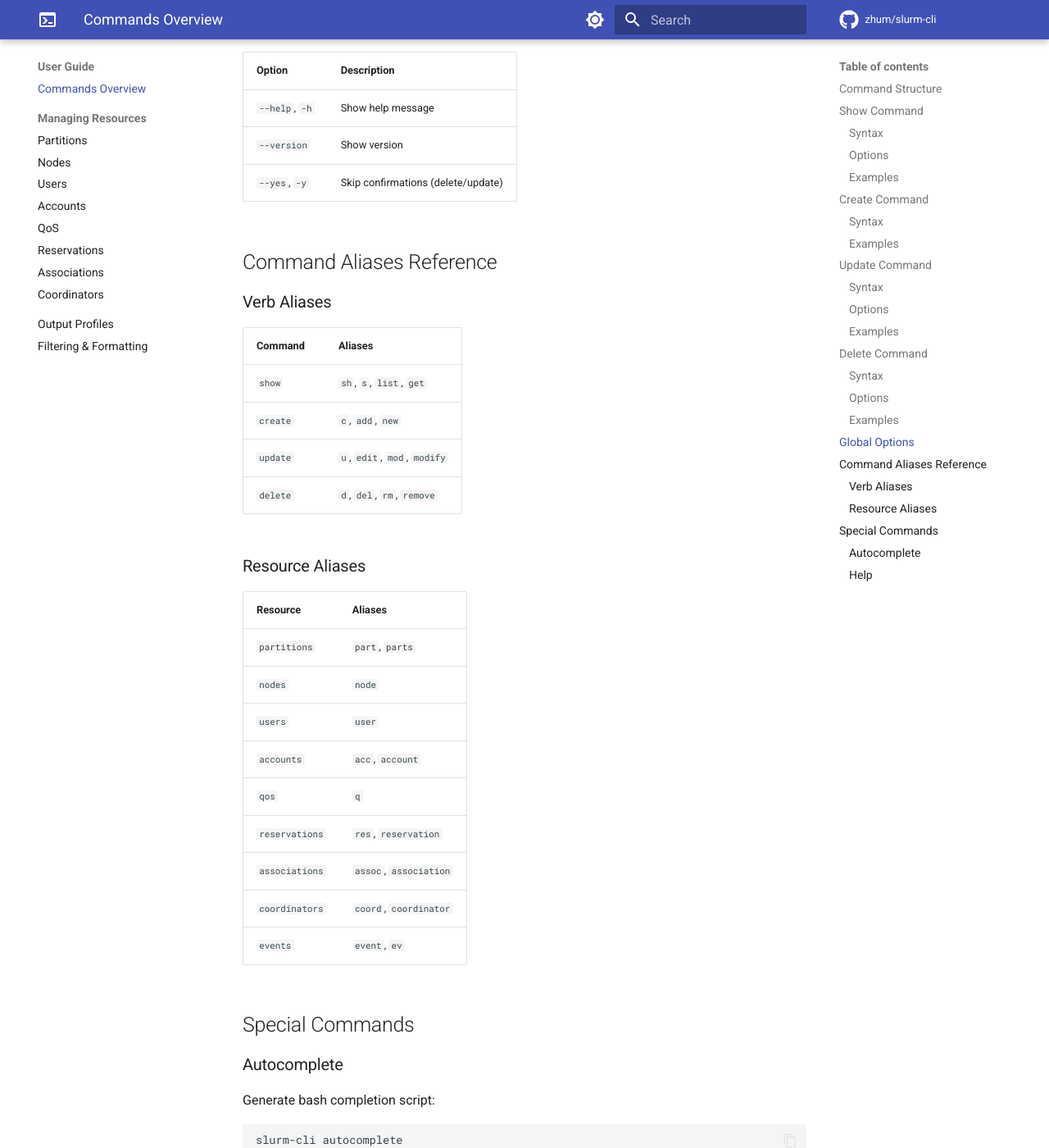
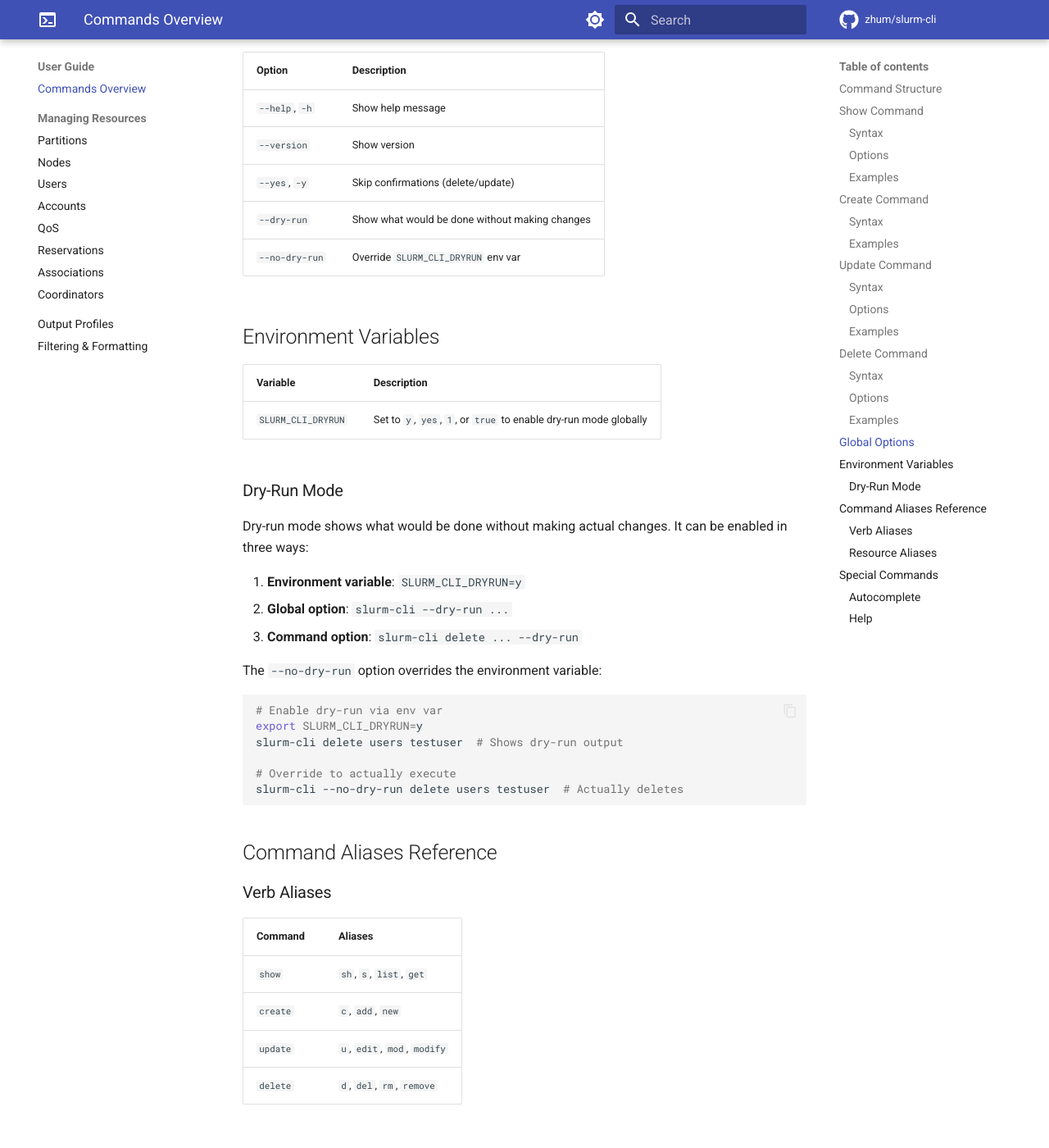
Before and after one commit to zhum/slurm-swiss-knife, an MkDocs documentation site: the page built from docs/user-guide/commands.md, in a window 1280 px wide and 1400 px high, scrolled down 4188 px. Shown: the whole window at 82% size. Built offline with MkDocs 1.6.1 and Material for MkDocs 9.7.7, drawn with Linux system fonts in a browser that asks for light colours; comment, search, counter and statistics services are not loaded; the version menu is left out.

Commit message:
docs: Add documentation for SLURM_CLI_DRYRUN env var and dry-run options
- Document --dry-run and --no-dry-run global options
- Add Environment Variables section with SLURM_CLI_DRYRUN
- Add Dry-Run Mode section with examples
- Update CHANGELOG with global dry-run feature

````diff
--- a/docs/user-guide/commands.md
+++ b/docs/user-guide/commands.md
@@ -173,6 +173,33 @@ These options work with any command:
 | `--help`, `-h` | Show help message |
 | `--version` | Show version |
 | `--yes`, `-y` | Skip confirmations (delete/update) |
+| `--dry-run` | Show what would be done without making changes |
+| `--no-dry-run` | Override `SLURM_CLI_DRYRUN` env var |
+
+## Environment Variables
+
+| Variable | Description |
+|----------|-------------|
+| `SLURM_CLI_DRYRUN` | Set to `y`, `yes`, `1`, or `true` to enable dry-run mode globally |
+
+### Dry-Run Mode
+
+Dry-run mode shows what would be done without making actual changes. It can be enabled in three ways:
+
+1. **Environment variable**: `SLURM_CLI_DRYRUN=y`
+1. **Global option**: `slurm-cli --dry-run ...`
+1. **Command option**: `slurm-cli delete ... --dry-run`
+
+The `--no-dry-run` option overrides the environment variable:
+
+```bash
+# Enable dry-run via env var
+export SLURM_CLI_DRYRUN=y
+slurm-cli delete users testuser  # Shows dry-run output
+
+# Override to actually execute
+slurm-cli --no-dry-run delete users testuser  # Actually deletes
+```
 
 ## Command Aliases Reference
 
````
Also changed, not shown: CHANGELOG.md (+3 -0 lines).
